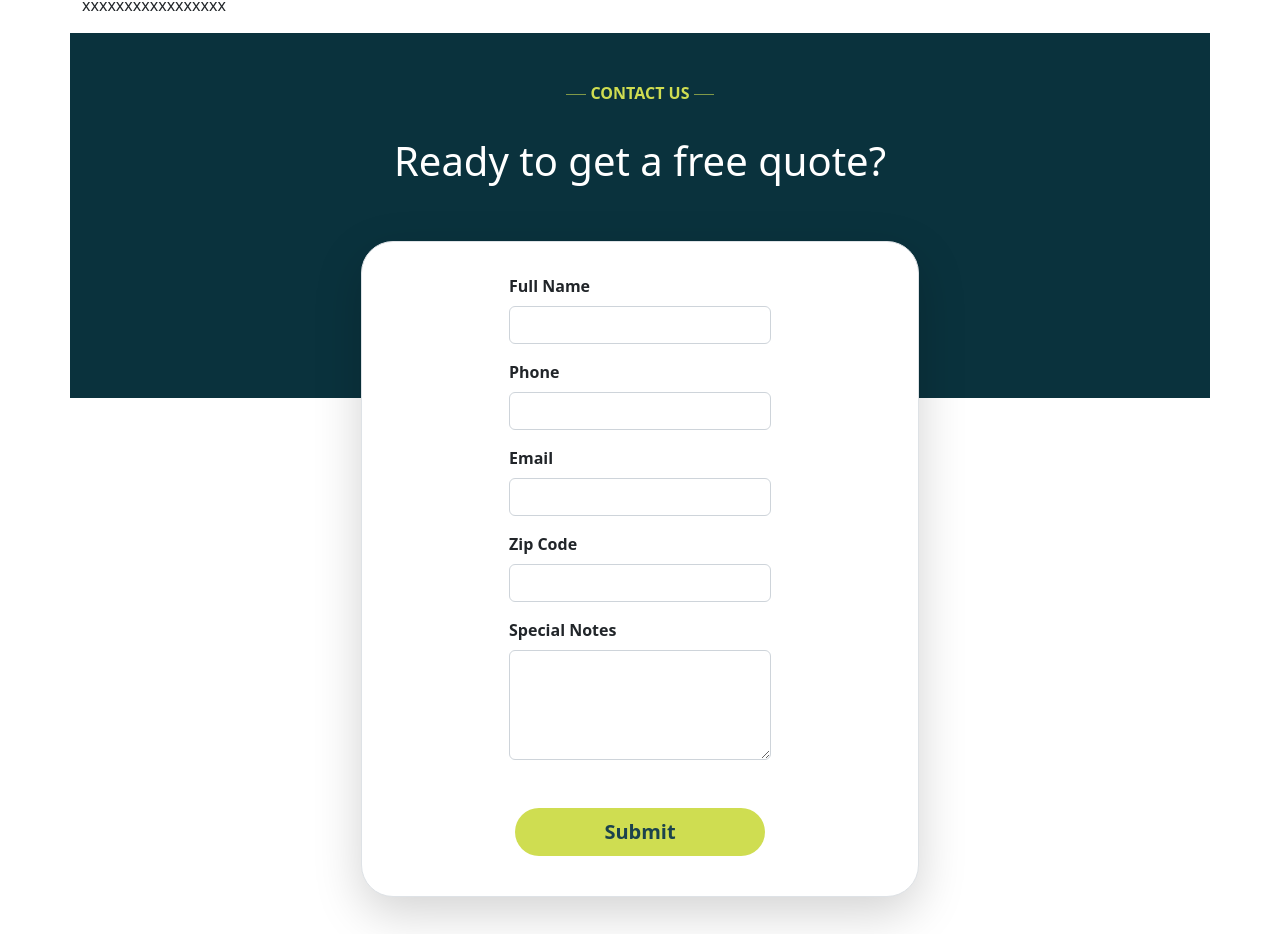
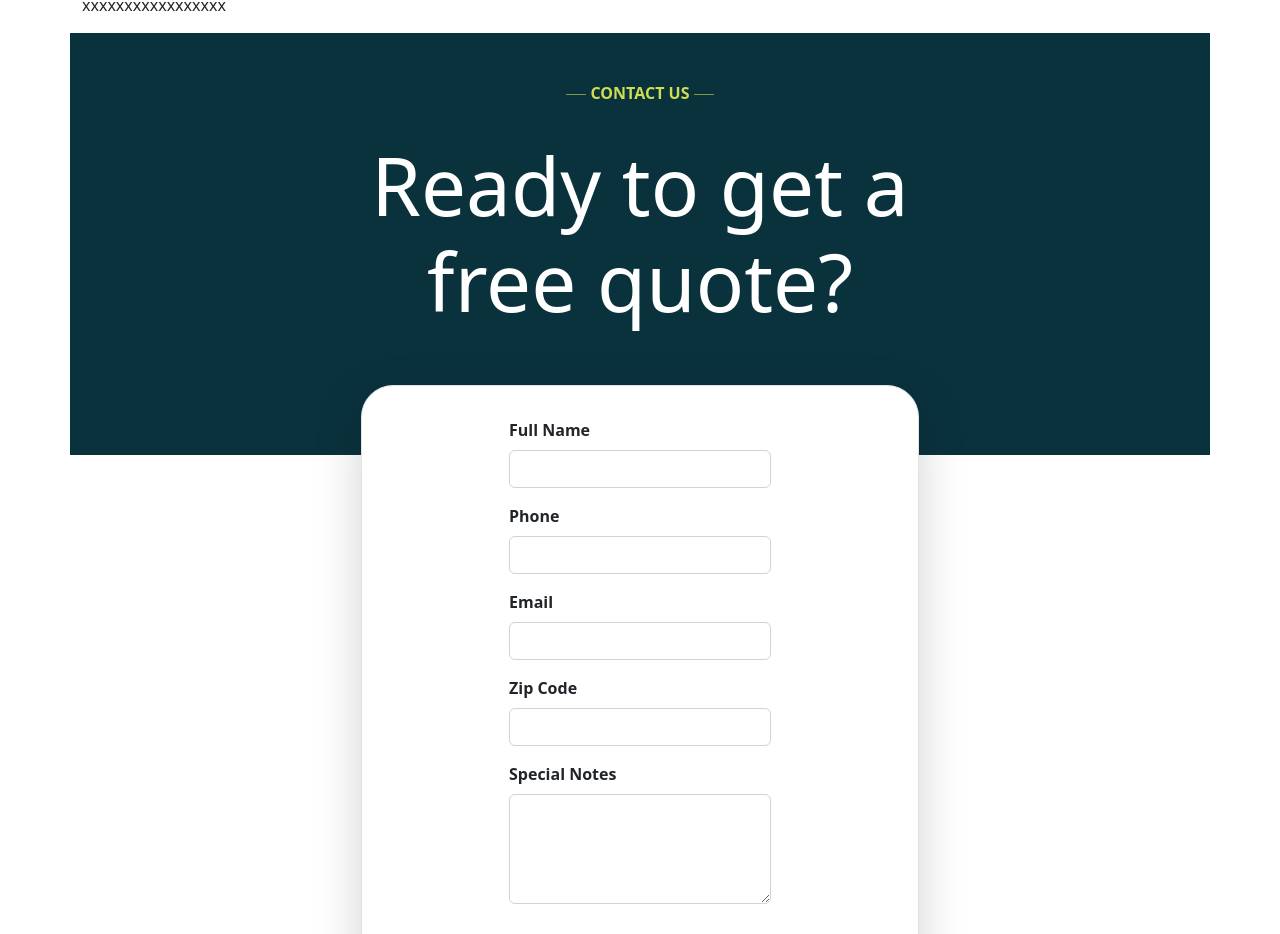
Before and after one commit to yohanJS/mdinandoutserv, a Vue app: page / in a window 1280 px wide. Shown: the part 1980-2914 px from the top of the page. Built offline with nearby package versions, Linux system fonts and the light colour scheme.

Commit message:
title size updates

```diff
--- a/src/components/ContactForm.vue
+++ b/src/components/ContactForm.vue
@@ -21,7 +21,7 @@
             <rect width="100" height="3" fill="#cfdd51" />
           </svg>
         </p>
-        <h1 class="text-white">Ready to get a free quote?</h1>
+        <h1 class="text-white display-1">Ready to get a free quote?</h1>
       </div>
       <div class="row d-flex justify-content-center">
         <form
--- a/src/components/Projects.vue
+++ b/src/components/Projects.vue
@@ -14,7 +14,7 @@
       </p>
     </div>
     <div class="col-12 text-center">
-      <h1 class="text-white">Take a look at our projects</h1>
+      <h1 class="text-white display-1">Take a look at our projects</h1>
     </div>
     <div class="col-12 col-md-4 text-center mt-5" v-if="isMobile">
       <div class="image-container">
--- a/src/components/Services.vue
+++ b/src/components/Services.vue
@@ -14,7 +14,7 @@
             </p>
       </div>
       <div class="col-12 text-center">
-        <h1 class="text-white">A diverse range of services</h1>
+        <h1 class="text-white display-1">A diverse range of services</h1>
       </div>
       <div class="col-12 text-center mt-5">
         <button class="btn btn-lg rounded-pill glass-button btn-border-color text-white fw-bold mt-3" style="width: 250px;">Browse all services</button>
```
